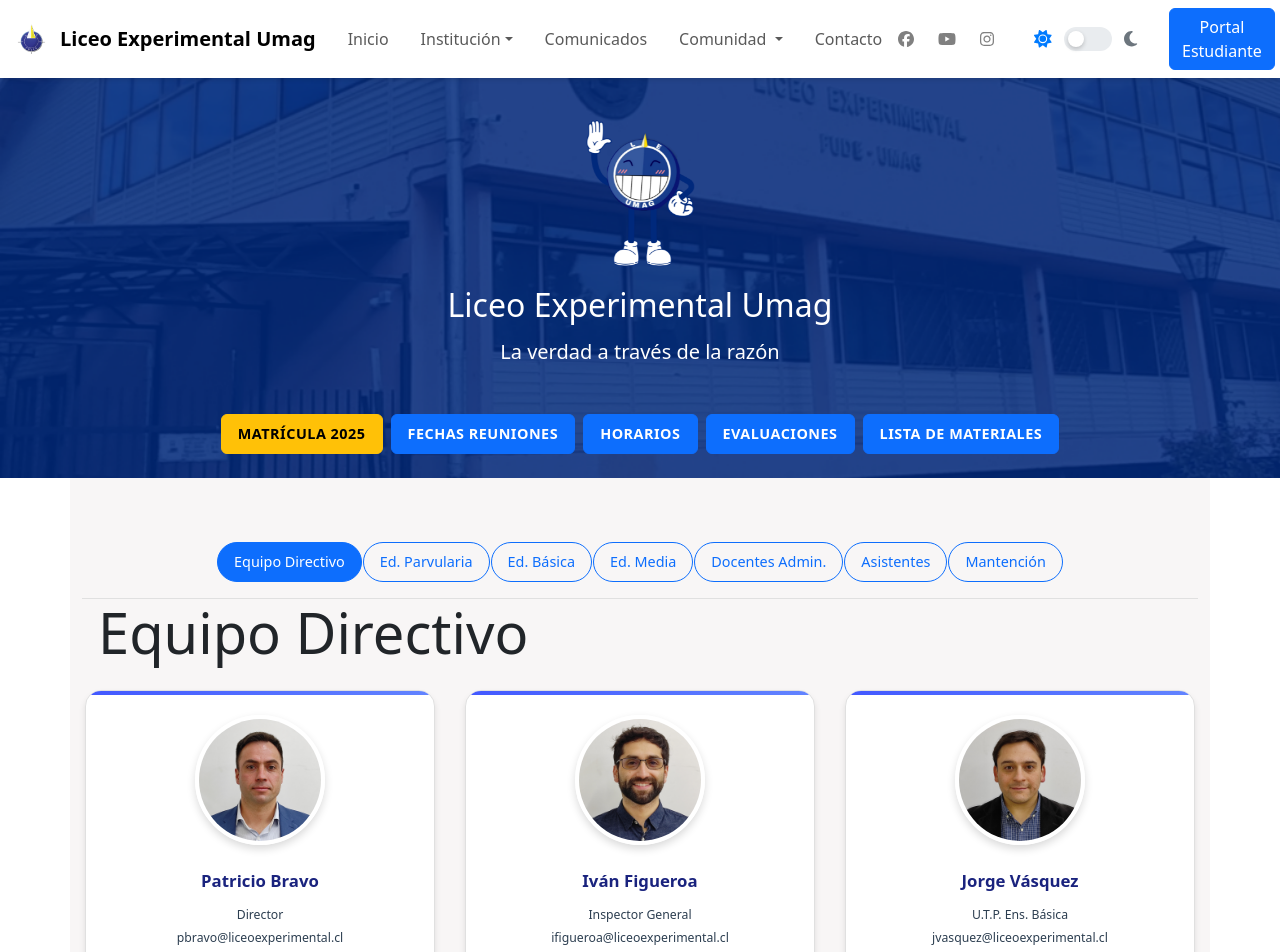
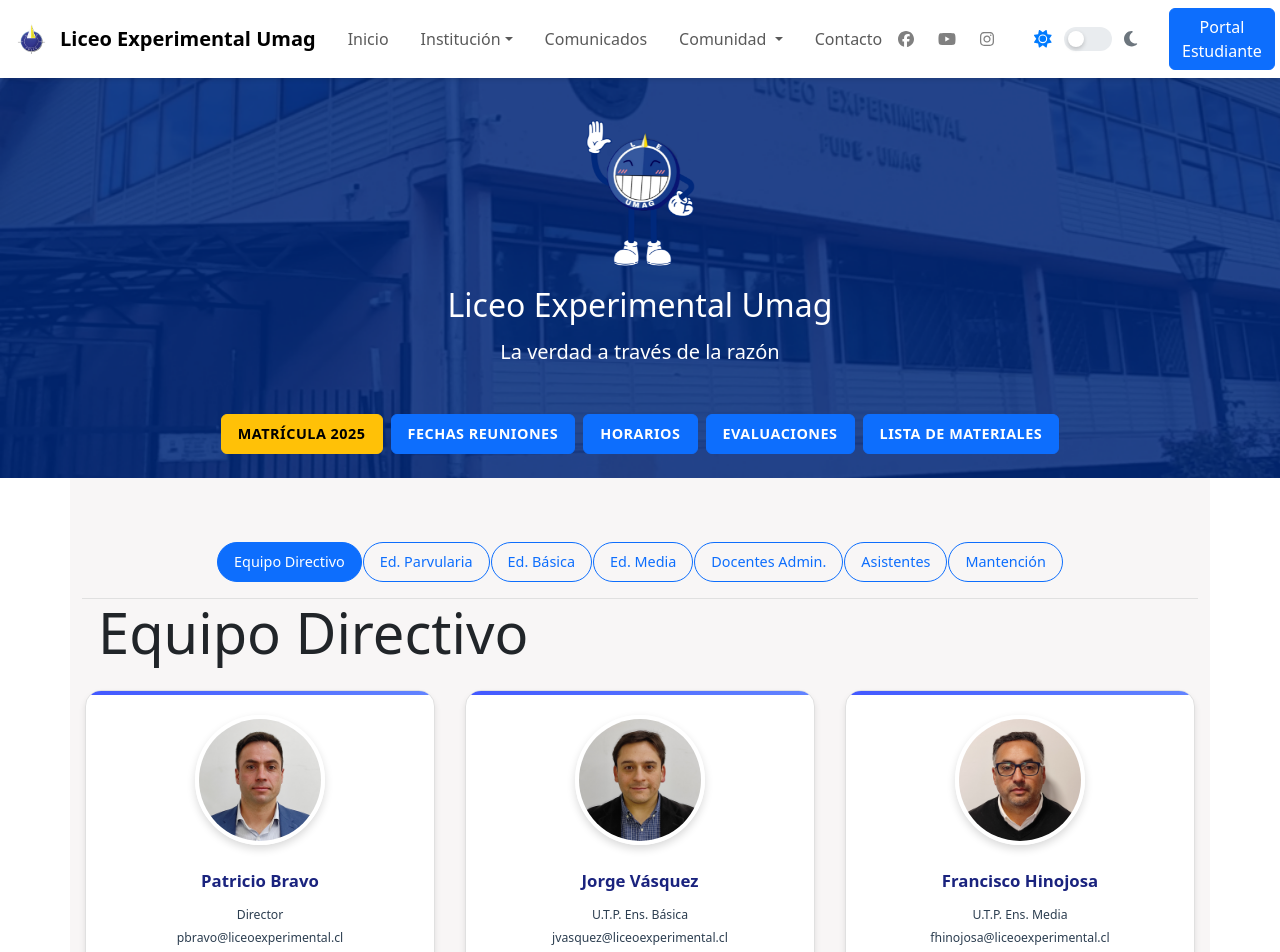
Before and after one commit to LuisSubiabre/leumag, a React (Vite) app: page /Estamentos in a window 1280 px wide. Shown: the top 952 px of the page. Built offline with nearby package versions, Linux system fonts and the light colour scheme.

Commit message:
feat: update info

```diff
--- a/src/App.jsx
+++ b/src/App.jsx
@@ -21,6 +21,7 @@ import Reuniones from "./pages/Reuniones";
 import CentroDePadres from "./pages/CentroDePadres";
 import CardShowcase from "./pages/CardShowcase";
 import EstamentosPage from "./pages/EstamentosPage";
+import CentroDeAlumnos from "./pages/CentroDeAlumnos";
 
 function App() {
   return (
@@ -44,7 +45,7 @@ function App() {
         <Route path="/Reuniones" element={<Reuniones />} />
         <Route path="/matricula" element={<MatriculaPage />} />
         <Route path="/CentroDePadres" element={<CentroDePadres />} />
-        <Route path="/CentroDeAlumnos" element={<CentroDePadres />} />
+        <Route path="/CentroDeAlumnos" element={<CentroDeAlumnos />} />
         <Route path="/cards" element={<CardShowcase />} />
         <Route path="*" element={<NotFound />} /> {/* Ruta para manejar 404 */}
       </Routes>
--- a/src/data/asistentes.ts
+++ b/src/data/asistentes.ts
@@ -82,7 +82,7 @@ export const equipoAsistentes: Funcionario[] = [
     img: demoImage,
     nombre: "Elizabeth Galindo",
     correo: "egalindo@liceoexperimental.cl",
-    dpto: "Psicologa Apoyo Convivencia Escolar",
+    dpto: "Inspectora",
   },
   {
     img: fgodoy,
--- a/src/data/directivos.ts
+++ b/src/data/directivos.ts
@@ -1,5 +1,4 @@
 import pbravo from "../assets/img/funcionarios/pbravo.png";
-import ifigueroa from "../assets/img/funcionarios/ifigueroa.png";
 import jvasquez from "../assets/img/funcionarios/jvasquez.png";
 import fhinojosa from "../assets/img/funcionarios/fhinojosa.png";
 import mmansilla from "../assets/img/funcionarios/mmansilla.png";
@@ -19,12 +18,7 @@ export const equipoDirectivo: Funcionario[] = [
     correo: "pbravo@liceoexperimental.cl",
     dpto: "Director",
   },
-  {
-    img: ifigueroa,
-    nombre: "Iván Figueroa",
-    correo: "ifigueroa@liceoexperimental.cl",
-    dpto: "Inspector General",
-  },
+
   {
     img: jvasquez,
     nombre: "Jorge Vásquez",
--- a/src/data/docentes.ts
+++ b/src/data/docentes.ts
@@ -7,6 +7,8 @@ import mcalvarado from "../assets/img/funcionarios/mcalvarado.png";
 import plemus from "../assets/img/funcionarios/plemus.png";
 import lsubiabre from "../assets/img/funcionarios/lsubiabre.png";
 import lbarria from "../assets/img/funcionarios/lbarria.png";
+import ifigueroa from "../assets/img/funcionarios/ifigueroa.png";
+
 export type Funcionario = {
   img: string;
   nombre: string;
@@ -16,6 +18,12 @@ export type Funcionario = {
 };
 
 export const equipoDocenteAdministrativo: Funcionario[] = [
+  {
+    img: ifigueroa,
+    nombre: "Iván Figueroa",
+    correo: "ifigueroa@liceoexperimental.cl",
+    dpto: "Encargado Convivencia Escolar",
+  },
   {
     img: lbarria,
     nombre: "Luz Barría",
--- a/src/data/media.ts
+++ b/src/data/media.ts
@@ -206,4 +206,12 @@ export const equipoMedia: Funcionario[] = [
     more: "—",
     asignatura: "Pensamiento Computacional y Programación",
   },
+  {
+    img: demoImage,
+    nombre: "Águeda Hernández",
+    correo: "ahernadez@liceoexperimental.cl",
+    dpto: "Educación Media",
+    more: "—",
+    asignatura: "Religión Católica",
+  },
 ];
```
